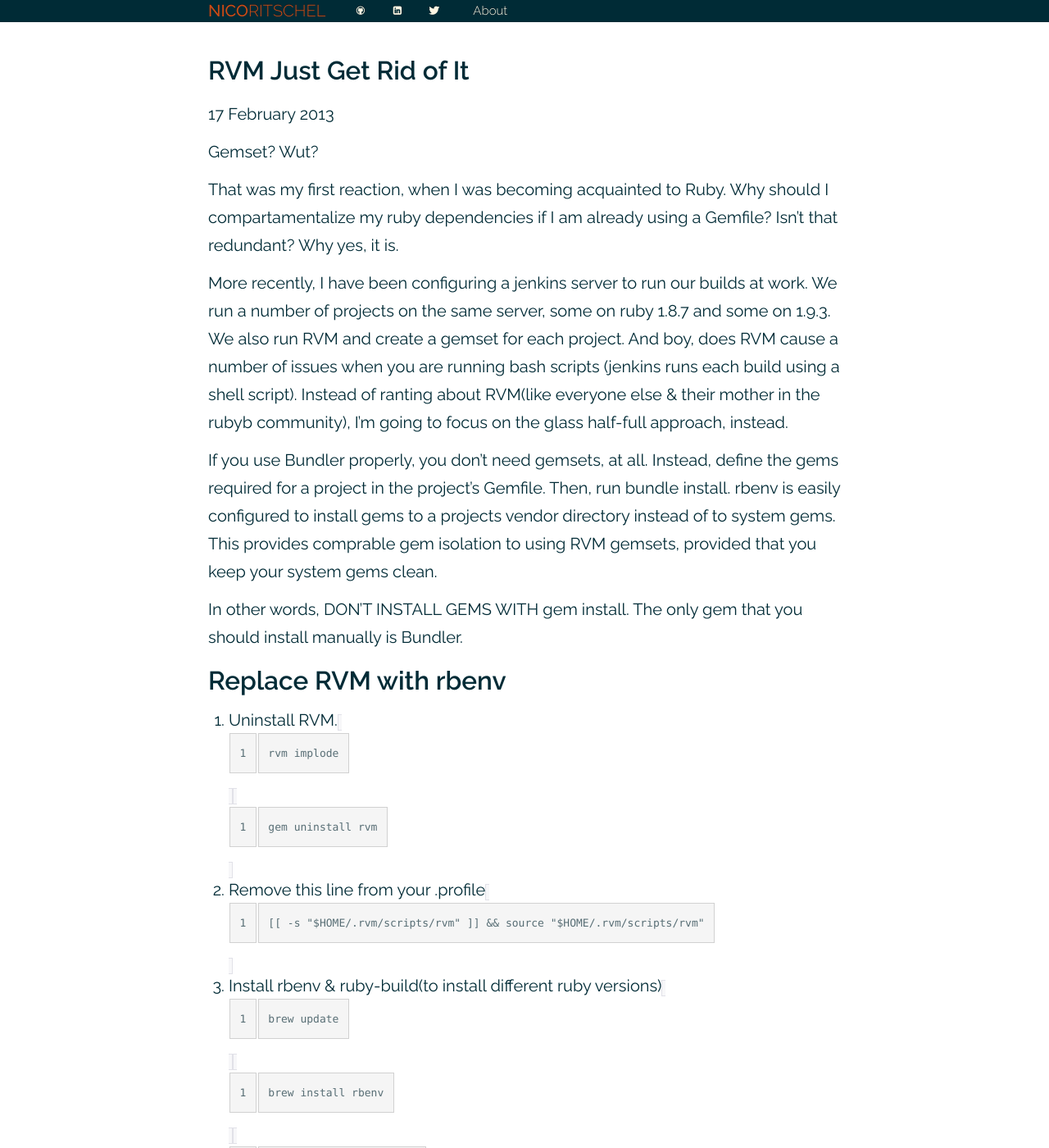
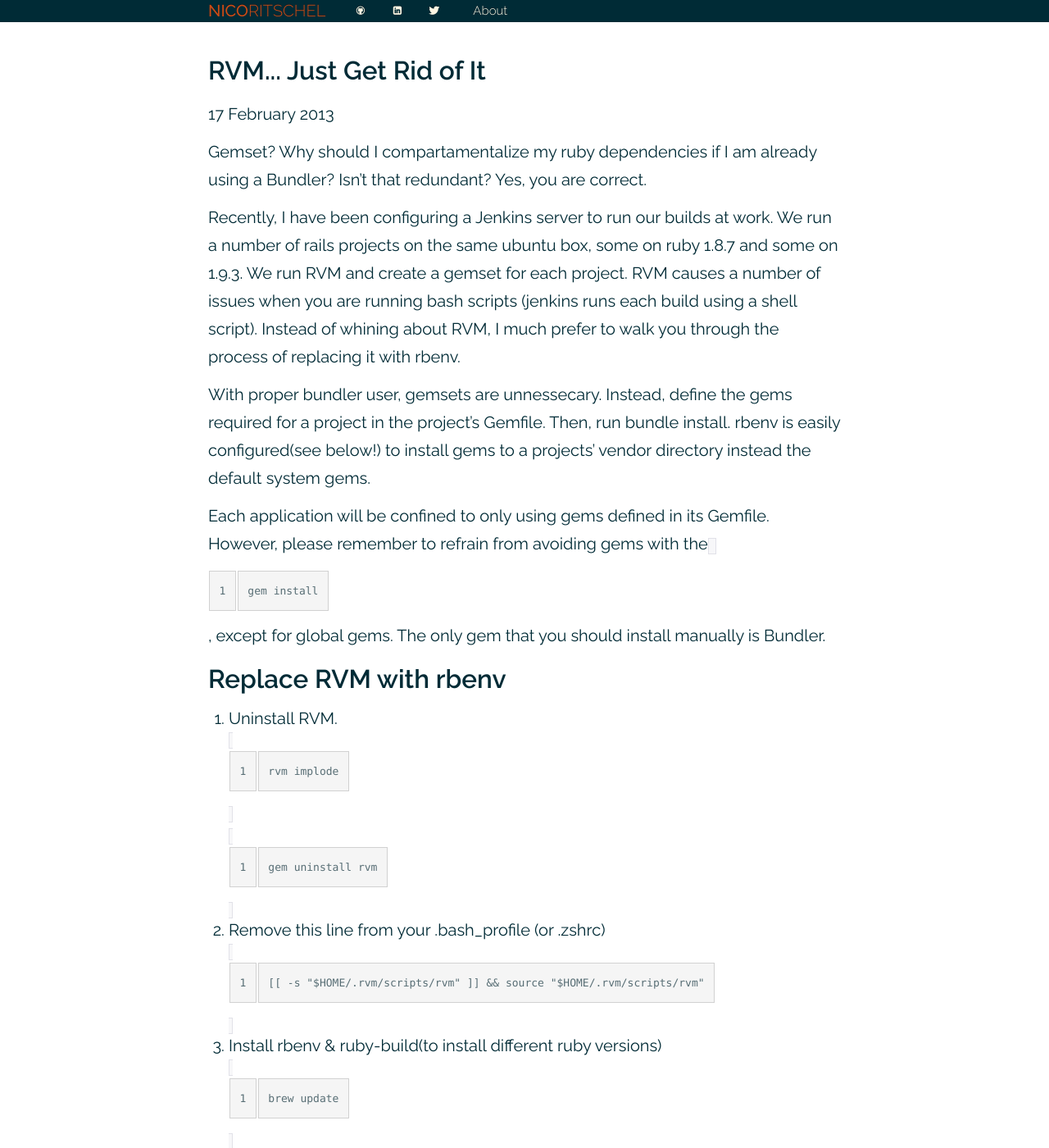
Before and after one commit to nicosuave/nicosuave.github.io, a Jekyll site: the page built from _posts/2013-02-17-RVM-Just-Get-Rid-of-It.md, in a window 1280 px wide and 1400 px high. Shown: the whole window at 82% size. Built offline with Jekyll 4.4.1, drawn with Linux system fonts in a browser that asks for light colours; nearby versions of some CDN libraries; Markdown is read by kramdown in place of the engine named in the settings; comment, search, counter and statistics services are not loaded; some of the changed text lies outside the part shown.

Commit message:
Updated post

```diff
--- a/_posts/2013-02-17-RVM-Just-Get-Rid-of-It.md
+++ b/_posts/2013-02-17-RVM-Just-Get-Rid-of-It.md
@@ -1,45 +1,43 @@
 ---
-title: RVM Just Get Rid of It
+title: RVM... Just Get Rid of It
 date: 2013-02-17 17:00:00
 layout: post
 tags:
  - ruby
 ---
 
-Gemset? Wut?
+Gemset? Why should I compartamentalize my ruby dependencies if I am already using a Bundler? Isn't that redundant? Yes, you are correct.
 
-That was my first reaction, when I was becoming acquainted to Ruby. Why should I compartamentalize my ruby dependencies if I am already using a Gemfile? Isn't that redundant? Why yes, it is.
+Recently, I have been configuring a Jenkins server to run our builds at work. We run a number of rails projects on the same ubuntu box, some on ruby 1.8.7 and some on 1.9.3. We run RVM and create a gemset for each project. RVM causes a number of issues when you are running bash scripts (jenkins runs each build using a shell script). Instead of whining about RVM, I much prefer to walk you through the process of replacing it with rbenv.
 
-More recently, I have been configuring a jenkins server to run our builds at work. We run a number of projects on the same server, some on ruby 1.8.7 and some on 1.9.3. We also run RVM and create a gemset for each project. And boy, does RVM cause a number of issues when you are running bash scripts (jenkins runs each build using a shell script). Instead of ranting about RVM(like everyone else & their mother in the rubyb community), I'm going to focus on the glass half-full approach, instead.
+With proper bundler user, gemsets are unnessecary. Instead, define the gems required for a project in the project's Gemfile. Then, run bundle install. rbenv is easily configured(see below!) to install gems to a projects' vendor directory instead the default system gems.
 
-If you use Bundler properly, you don't need gemsets, at all. Instead, define the gems required for a project in the project's Gemfile. Then, run bundle install. rbenv is easily configured to install gems to a projects vendor directory instead of to system gems. This provides comprable gem isolation to using RVM gemsets, provided that you keep your system gems clean.
-
-In other words, DON'T INSTALL GEMS WITH gem install. The only gem that you should install manually is Bundler.
+Each application will be confined to only using gems defined in its Gemfile. However, please remember to refrain from avoiding gems with the `gem install`, except for global gems. The only gem that you should install manually is Bundler.
 
 ## Replace RVM with rbenv
 
 1. Uninstall RVM.
-        `rvm implode`
-        `gem uninstall rvm`
-2. Remove this line from your .profile
-       `[[ -s "$HOME/.rvm/scripts/rvm" ]] && source "$HOME/.rvm/scripts/rvm"`
+`rvm implode`
+`gem uninstall rvm`
+2. Remove this line from your .bash_profile (or .zshrc)
+`[[ -s "$HOME/.rvm/scripts/rvm" ]] && source "$HOME/.rvm/scripts/rvm"`
 3. Install rbenv & ruby-build(to install different ruby versions)
-        `brew update`
-        `brew install rbenv`
-        `brew install ruby-build`
+`brew update`
+`brew install rbenv`
+`brew install ruby-build`
 3. Install your favorite version of ruby. A few examples are provided
-        `rbenv install 1.9.3-p327`
-        `rbenv install 2.0.0-preview2`
+`rbenv install 1.9.3-p327`
+`rbenv install 2.0.0-preview2`
 4. Rehash rbenv (do this after installing binaries)
 5. Add these lines to ~/.bundle/config
-        `BUNDLE_PATH: vendor`
-        `BUNDLE_BIN: vendor/binstubs`
-        `BUNDLE_DISABLE_SHARED_GEMS: "1"`
+`BUNDLE_PATH: vendor`
+`BUNDLE_BIN: vendor/binstubs`
+`BUNDLE_DISABLE_SHARED_GEMS: "1"`
 6. Add this line to your `~/.bashrc`
-        `PATH=vendor/binstubs:$PATH`
-7. Add these lines to your .bash_profile(or .zshrc if you must)
-        if [ -f ~/.bashrc ]; then
-          source ~/.bashrc
-        fi
+`PATH=vendor/binstubs:$PATH`
+7. Add these lines to your .bash_profile
+`if [ -f ~/.bashrc ]; then`
+  `source ~/.bashrc`
+`fi`
 8. `source ~/.bash_profile`
 9. Enjoy life without gemsets!
```
